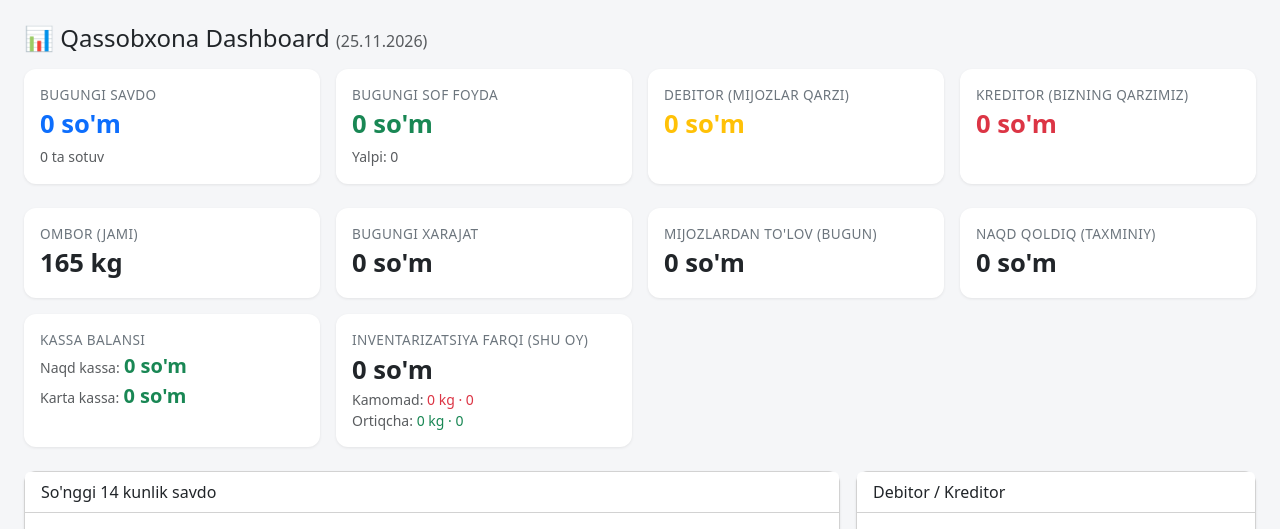
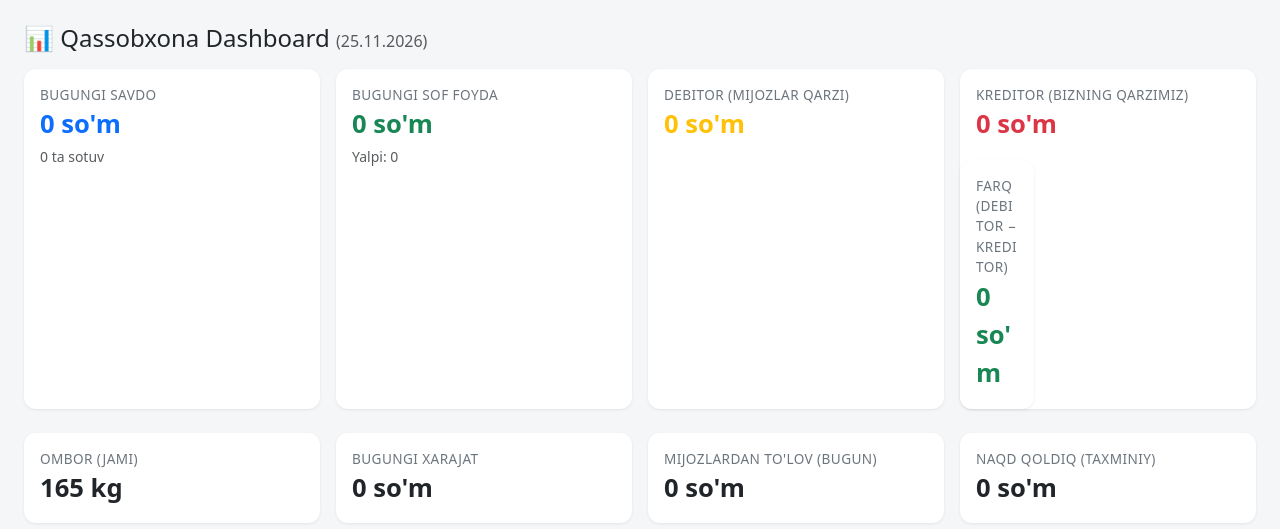
Before and after one commit to abdurahmonovjamshid/qassobxona, a Django app: page /dashboard/ in a window 1280 px wide; the page is wider, and only the part inside the window is pictured. Shown: the part 80-609 px from the top of that part. Run offline with Django 5.2, Linux system fonts and the light colour scheme; the visitor is signed in with stand-in values (Sample User, id 1); data comes from the database, SQL or seed files in the repository; data that the repository does not hold is empty.

Commit message:
Dashboard: inventarizatsiya farqi o'rniga debitor − kreditor farqi
Co-Authored-By: Claude Opus 5.5 <noreply@anthropic.com>

```diff
--- a/apps/dashboard/views.py
+++ b/apps/dashboard/views.py
@@ -110,7 +110,6 @@ def index(request):
     top_suppliers_values = [float(row['total']) for row in top_suppliers_qs]
 
     kassa_balances = cash_service.get_balances()
-    inventory_diff = inventory_service.inventory_difference(today.replace(day=1), today)
 
     context = {
         'today': today,
@@ -121,6 +120,7 @@ def index(request):
         'today_net_profit': today_net_profit,
         'debitor_total': debitor_total,
         'creditor_total': creditor_total,
+        'debt_balance': debitor_total - creditor_total,
         'naqd_qoldiq': naqd_qoldiq,
         'customer_payments_today': customer_payments_today,
         'supplier_payments_today': supplier_payments_today,
@@ -132,7 +132,6 @@ def index(request):
         'top_products_values': json.dumps(top_products_values),
         'debitor_creditor_values': json.dumps([float(debitor_total), float(creditor_total)]),
         'kassa_balances': kassa_balances,
-        'inventory_diff': inventory_diff,
         'top_customers_labels': json.dumps(top_customers_labels),
         'top_customers_values': json.dumps(top_customers_values),
         'top_suppliers_labels': json.dumps(top_suppliers_labels),
--- a/templates/dashboard/index.html
+++ b/templates/dashboard/index.html
@@ -37,6 +37,14 @@
                 <div class="stat-label">Kreditor (bizning qarzimiz)</div>
                 <div class="stat-value text-danger">{{ creditor_total|uzsum }} so'm</div>
             </div>
+    <div class="col-6 col-md-3">
+        <div class="card stat-card h-100">
+            <div class="card-body">
+                <div class="stat-label">Farq (debitor − kreditor)</div>
+                <div class="stat-value {% if debt_balance < 0 %}text-danger{% else %}text-success{% endif %}">{{ debt_balance|uzsum }} so'm</div>
+            </div>
+        </div>
+    </div>
         </div>
     </div>
 </div>
@@ -83,18 +91,6 @@
                 {% endfor %}
             </div>
         </div>
-    </div>
-    <div class="col-6 col-md-3">
-        <a href="{% url 'inventory:count_list' %}" class="card stat-card h-100 text-decoration-none">
-            <div class="card-body">
-                <div class="stat-label">Inventarizatsiya farqi (shu oy)</div>
-                <div class="stat-value {% if inventory_diff.net_value < 0 %}text-danger{% elif inventory_diff.net_value > 0 %}text-success{% endif %}">{{ inventory_diff.net_value|uzsum }} so'm</div>
-                <div class="small text-muted">
-                    Kamomad: <span class="text-danger">{{ inventory_diff.shortage_kg|uzqty }} kg · {{ inventory_diff.shortage_value|uzsum }}</span><br>
-                    Ortiqcha: <span class="text-success">{{ inventory_diff.surplus_kg|uzqty }} kg · {{ inventory_diff.surplus_value|uzsum }}</span>
-                </div>
-            </div>
-        </a>
     </div>
 </div>
 
```
